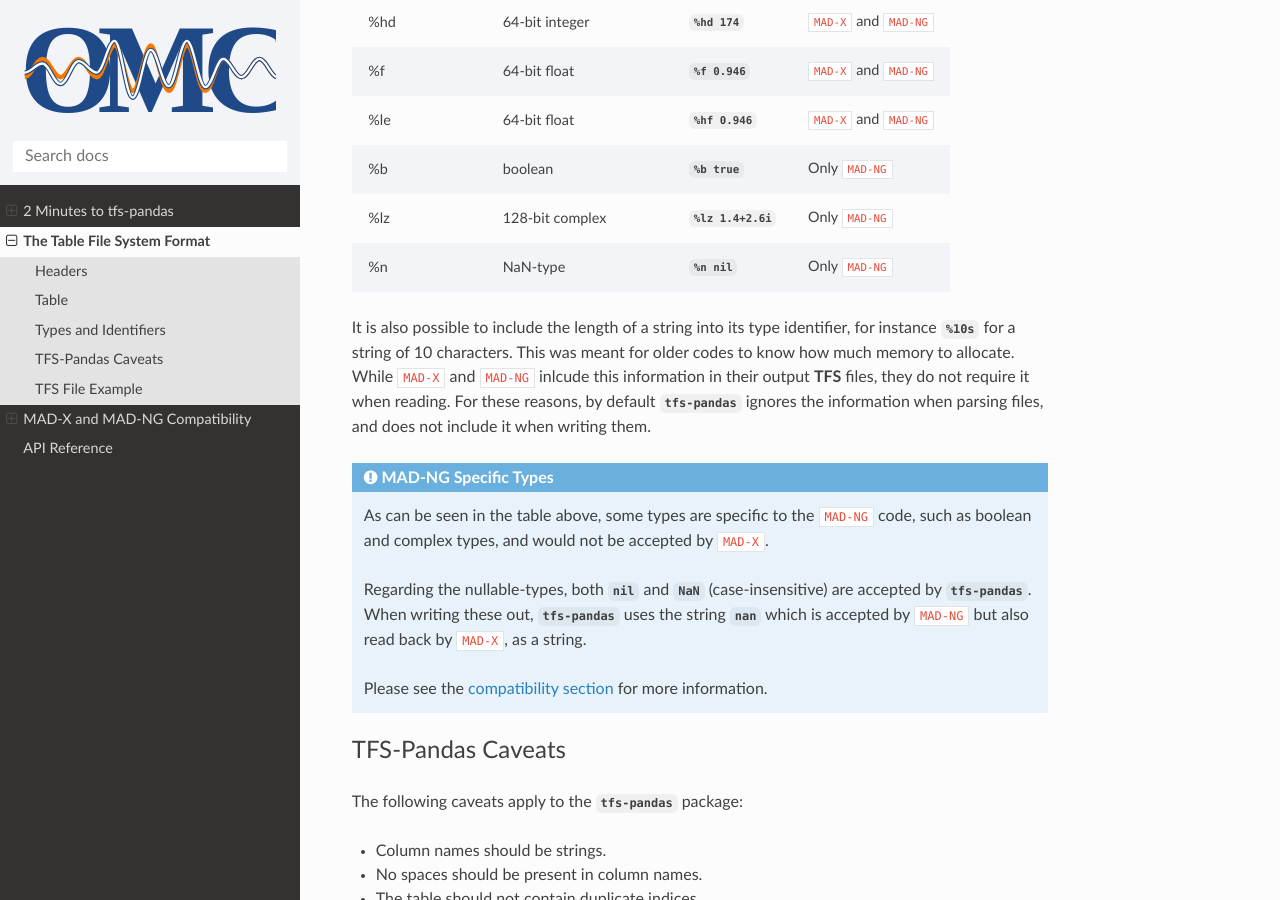
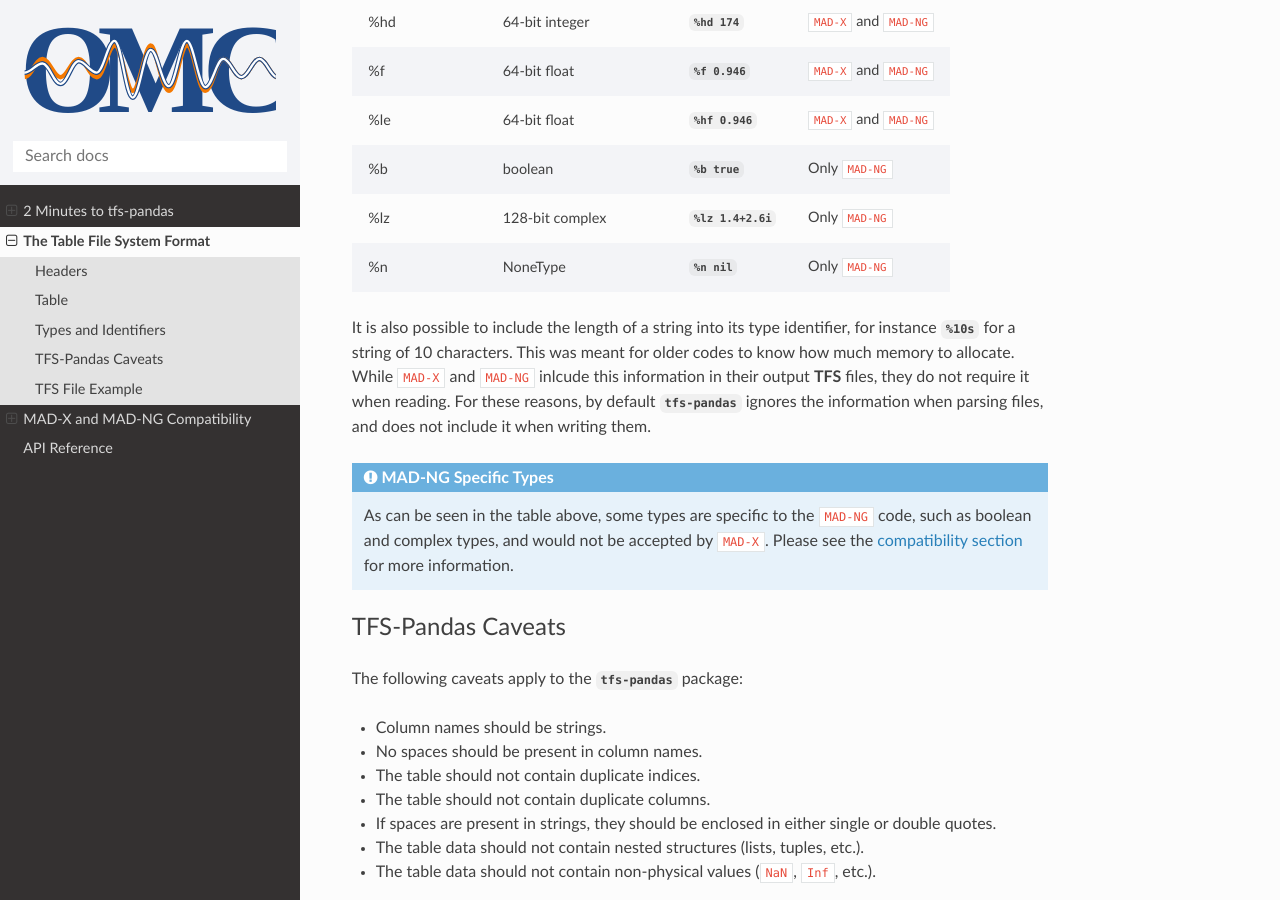
Before and after one commit to pylhc/tfs, a Sphinx documentation site: the page built from doc/tfsformat.rst, in a window 1280 px wide and 900 px high, scrolled down 1705 px. Built offline with Sphinx 7.4.7 and the Read the Docs theme 3.1.0, drawn with Linux system fonts in a browser that asks for light colours.

Commit message:
nil is NoneType

```diff
--- a/doc/tfsformat.rst
+++ b/doc/tfsformat.rst
@@ -56,7 +56,6 @@ Following the example above, a few table lines would look like:
                          1            SOMETHING              4.51395
                      21345         "WITH SPACE"             123.4825
 
-
 Types and Identifiers
 ---------------------
 
@@ -74,7 +73,7 @@ Type Indentifier  Associated Python Type          Example               Accepted
 %le                         64-bit float      `%hf 0.946`  ``MAD-X`` and ``MAD-NG``
 %b                               boolean        `%b true`           Only ``MAD-NG``
 %lz                      128-bit complex   `%lz 1.4+2.6i`           Only ``MAD-NG``
-%n                              NaN-type         `%n nil`           Only ``MAD-NG``
+%n                              NoneType         `%n nil`           Only ``MAD-NG``
 ================  ======================  =============== =========================
 
 It is also possible to include the length of a string into its type identifier, for instance `%10s` for a string of 10 characters.
@@ -85,10 +84,6 @@ For these reasons, by default `tfs-pandas` ignores the information when parsing
 .. admonition:: MAD-NG Specific Types
 
     As can be seen in the table above, some types are specific to the ``MAD-NG`` code, such as boolean and complex types, and would not be accepted by ``MAD-X``.
-
-    Regarding the nullable-types, both `nil` and `NaN` (case-insensitive) are accepted by `tfs-pandas`.
-    When writing these out, `tfs-pandas` uses the string `nan` which is accepted by ``MAD-NG`` but also read back by ``MAD-X``, as a string.
-
     Please see the :doc:`compatibility section <compatibility>` for more information.
 
 .. _tfs-pandas caveats:
```
